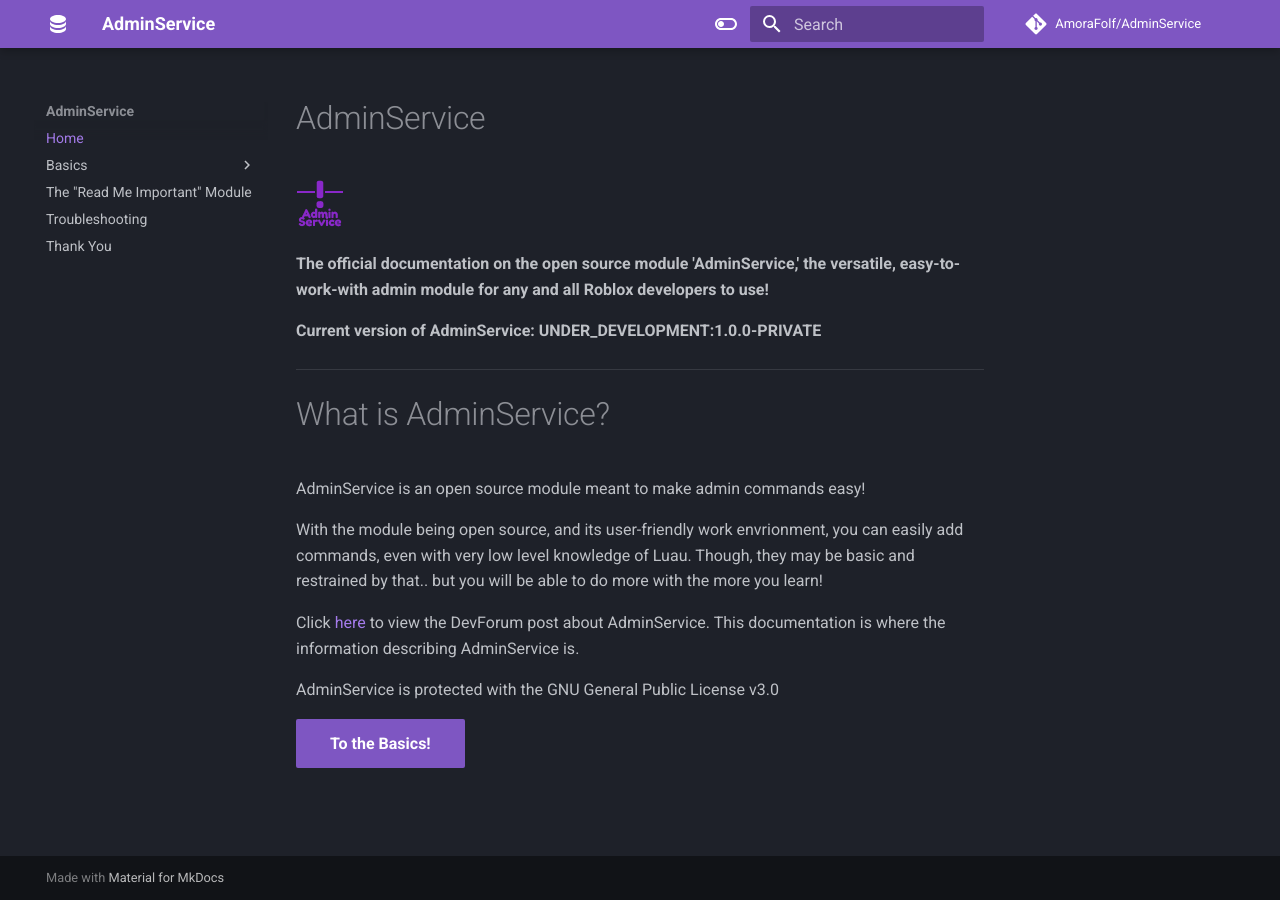
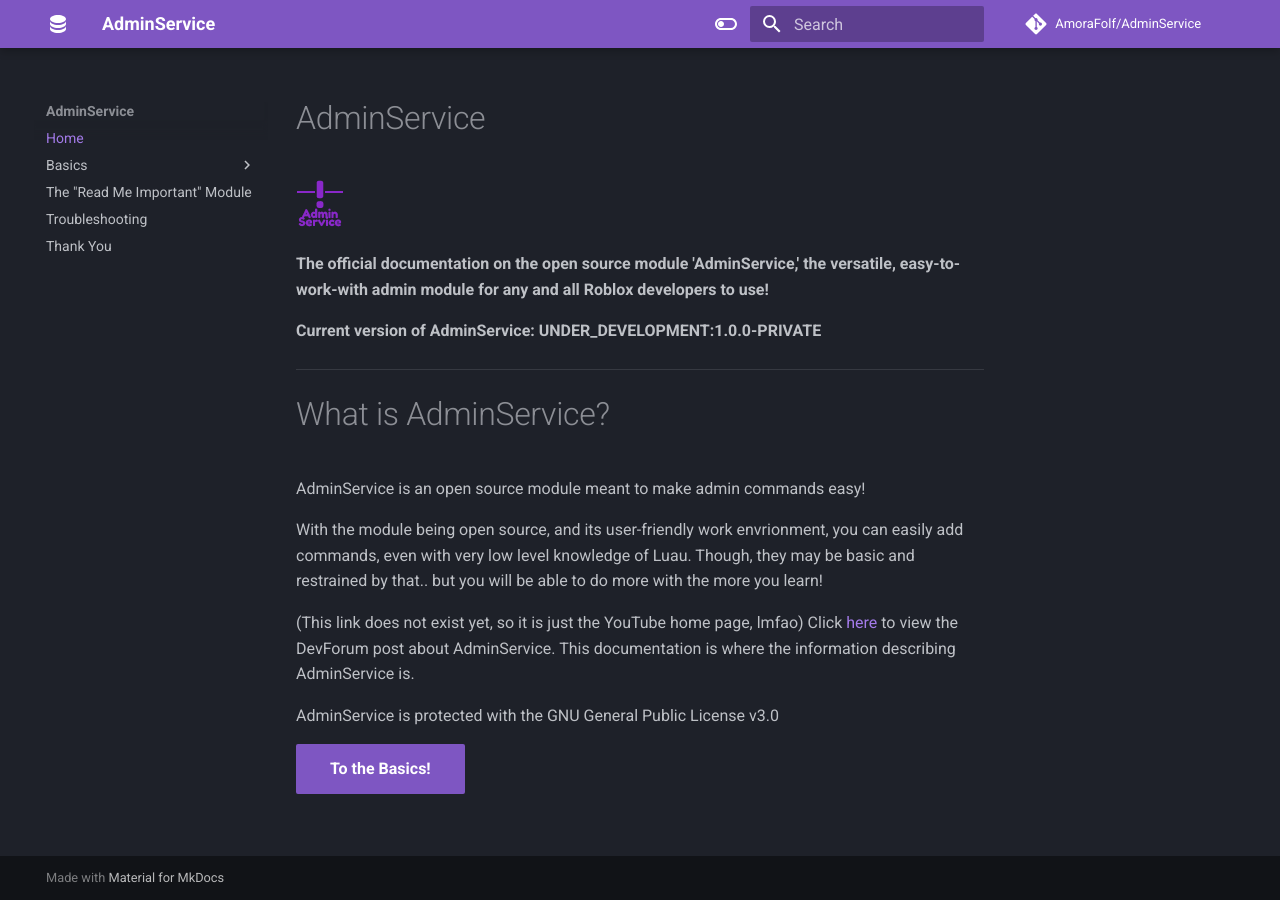
Before and after one commit to AmoraFolf/AdminService, an MkDocs documentation site: the page built from docs/index.md, in a window 1280 px wide. Built offline with MkDocs 1.6.1 and Material for MkDocs 9.7.7, drawn with Linux system fonts in a browser that asks for light colours; comment, search, counter and statistics services are not loaded.

```diff
--- a/docs/index.md
+++ b/docs/index.md
@@ -14,7 +14,7 @@
 
 With the module being open source, and its user-friendly work envrionment, you can easily add commands, even with very low level knowledge of Luau. Though, they may be basic and restrained by that.. but you will be able to do more with the more you learn!
 
-Click [here](https://www.youtube.com) to view the DevForum post about AdminService. This documentation is where the information describing AdminService is.
+(This link does not exist yet, so it is just the YouTube home page, lmfao) Click [here](https://www.youtube.com) to view the DevForum post about AdminService. This documentation is where the information describing AdminService is.
 
 AdminService is protected with the GNU General Public License v3.0
 
```
